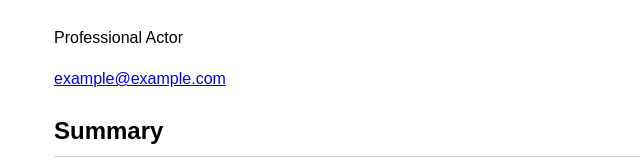
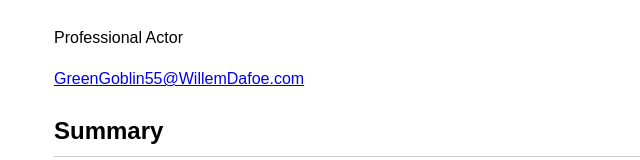
Before and after one commit to mep027/portfolio, a plain HTML site: page resume/index.html in a window 1280 px wide. Shown: the part 127-287 px from the top of the page, without its empty margins (186-826 px from the left). Drawn offline with Linux system fonts and the light colour scheme; files that its build step writes are made by us from their sources.

Commit message:
email update

```diff
--- a/resume/index.html
+++ b/resume/index.html
@@ -25,7 +25,7 @@
     <header>
         <h1>Willem Dafoe</h1>
         <p>Professional Actor</p>
-        <p><a href="mailto:GreenGoblin55@WillemDafoe.com">example@example.com</a></p>
+        <p><a href="mailto:GreenGoblin55@WillemDafoe.com">GreenGoblin55@WillemDafoe.com</a></p>
     </hgroup>
     </header>
 
```
